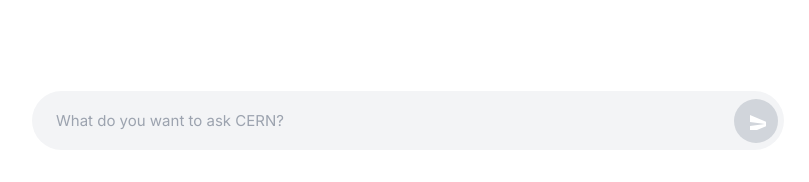
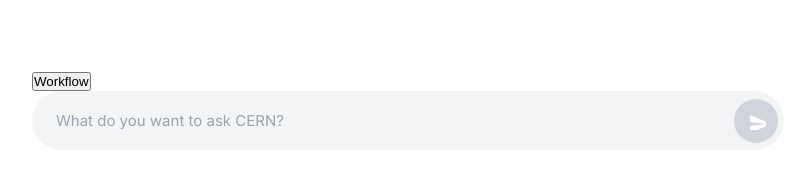
Before and after one commit to Aeshp/Cern_app, a React (Create React App) app in the folder frontend/: page / in a window 1280 px wide. Shown: the part 610-792 px from the top of the page, without its empty margins (232-1041 px from the left). Built offline with nearby package versions, Linux system fonts and the light colour scheme; no server answers.

Commit message:
workflow popoup on true

```diff
--- a/frontend/package.json
+++ b/frontend/package.json
@@ -9,6 +9,7 @@
     "@testing-library/user-event": "^13.5.0",
     "react": "^19.1.0",
     "react-dom": "^19.1.0",
+    "react-icons": "^5.5.0",
     "react-scripts": "5.0.1",
     "web-vitals": "^2.1.4"
   },
--- a/frontend/src/App.js
+++ b/frontend/src/App.js
@@ -13,6 +13,7 @@
   const [isLoading, setIsLoading] = useState(false);
   const [visibleThoughtIndex, setVisibleThoughtIndex] = useState(null);
   const [sessionId, setSessionId] = useState(null);
+  const [isWorkflowVisible, setIsWorkflowVisible] = useState(false);
 
   const chatWindowRef = useRef(null);
 
@@ -143,6 +144,39 @@
       </div>
 
       <div className="chat-input-container">
+        {}
+        {isWorkflowVisible && (
+          <div className="workflow-popup">
+            <ul>
+              <li>
+                <a href="https://github.com/Aeshp/deepseekR1finetune" target="_blank" rel="noopener noreferrer">
+                  <strong>Step 1. Github</strong> (Train Your model, Check Training Code)
+                </a>
+              </li>
+              <li>
+                <a href="https://huggingface.co/Aeshp/deepseekR1tunedchat" target="_blank" rel="noopener noreferrer">
+                  <strong>Step 2. Huggingface Model</strong> (You can use this too.)
+                </a>
+              </li>
+              <li>
+                <a href="https://github.com/Aeshp/Cern_app" target="_blank" rel="noopener noreferrer">
+                  <strong>Step 3. A Full Assistent Setup</strong> (Model Hosting, Model backend in HF Space (Docker), APP Backend and Frontend)
+                </a>
+              </li>
+            </ul>
+          </div>
+        )}
+
+        {}
+        <button
+          className="workflow-button"
+          onClick={() => setIsWorkflowVisible(!isWorkflowVisible)}
+          title="Show Workflow"
+        >
+          Workflow
+        </button>
+
+        {}
         <form onSubmit={handleSubmit} className="chat-input-form">
           <input
             type="text"
@@ -162,4 +196,6 @@
   );
 }
 
+
+
 export default App;
```
Also changed, not shown: frontend/src/logo.svg (deleted), 1 other file (tests, documents, lock files or other folders).
